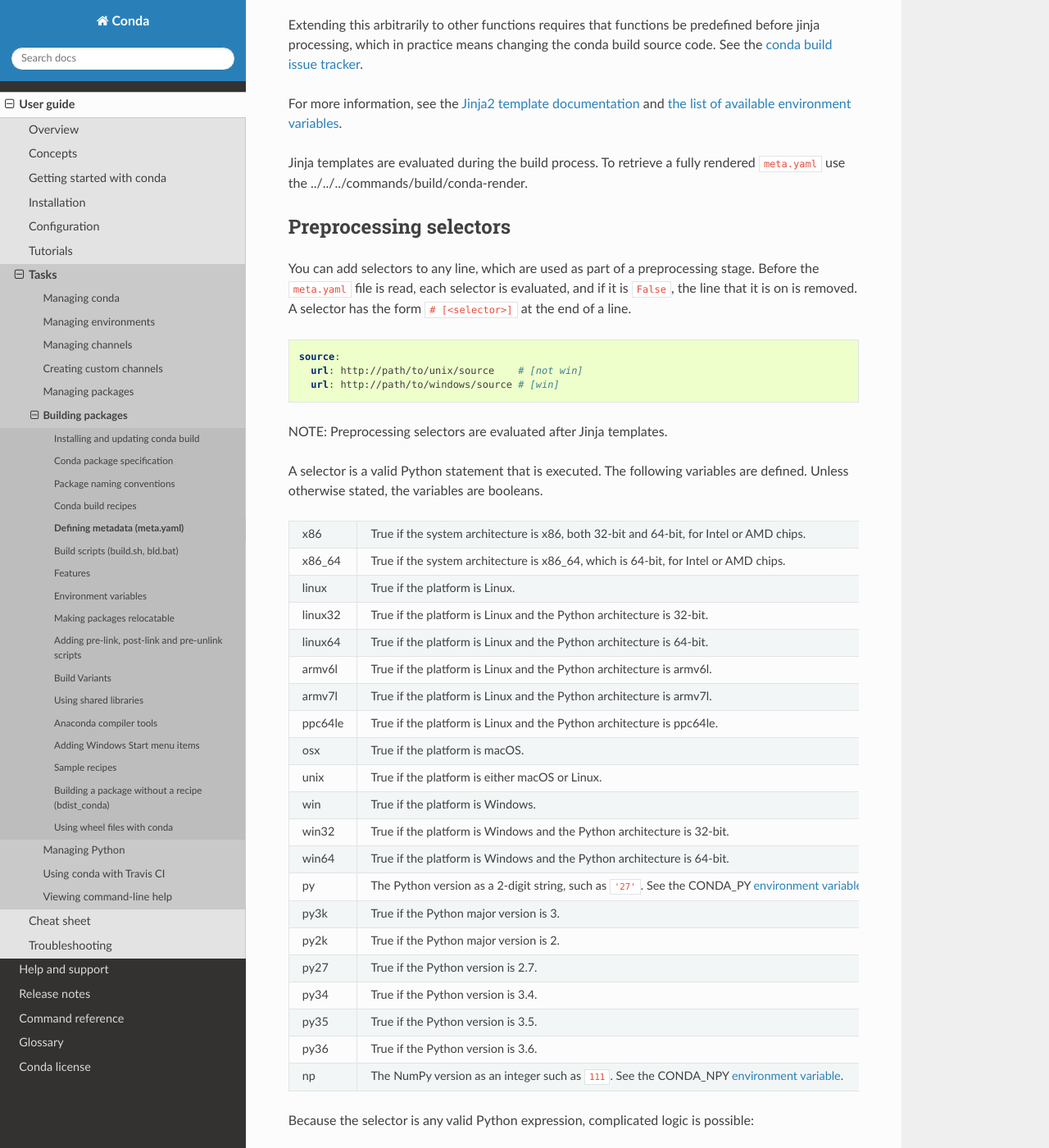
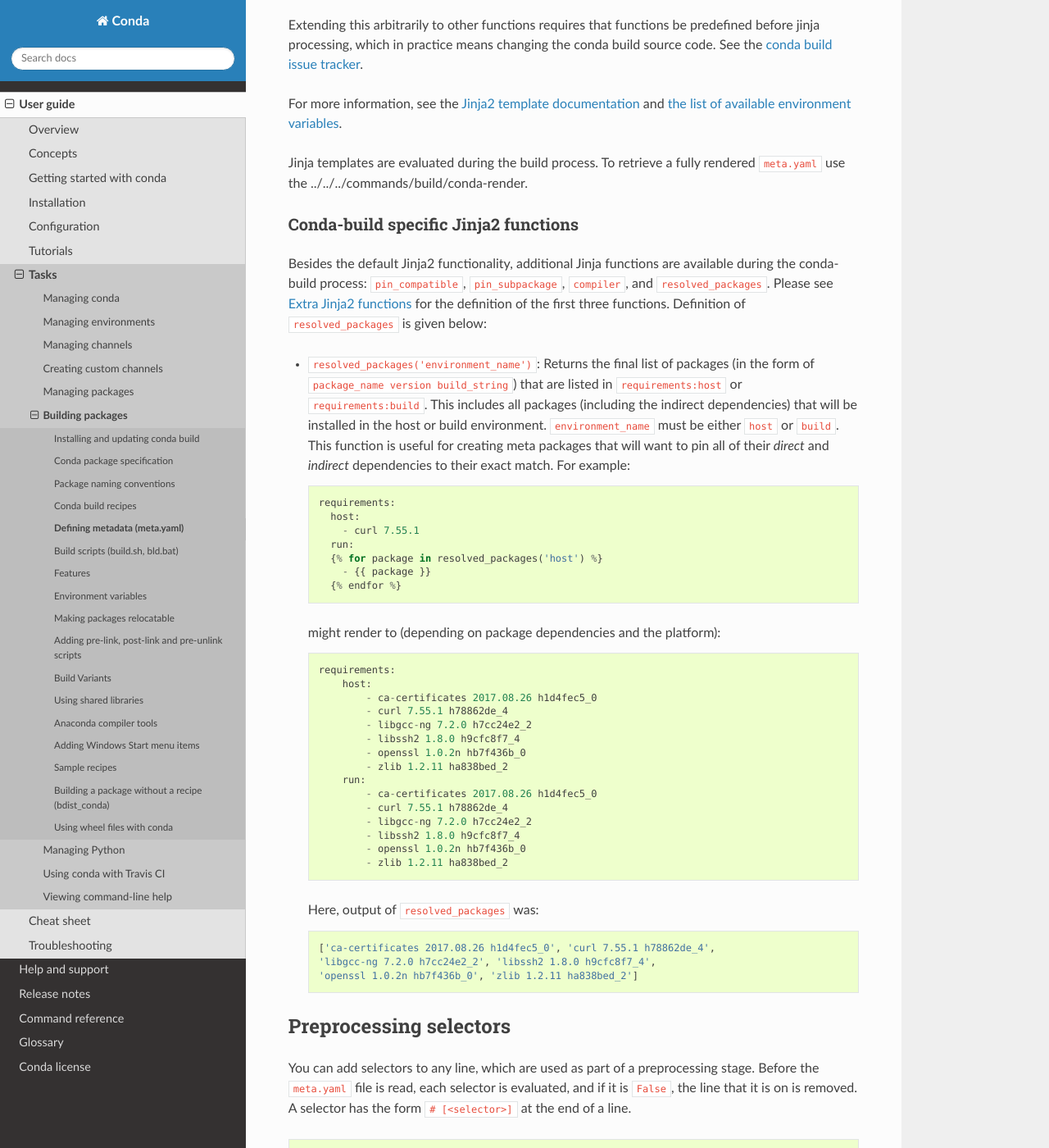
Before and after one commit to conda/conda-docs, a Sphinx documentation site: the page built from docs/source/user-guide/tasks/build-packages/define-metadata.rst, in a window 1280 px wide and 1400 px high, scrolled down 24057 px. Shown: the whole window at 82% size. Built offline with Sphinx 7.4.7 and the Read the Docs theme 2.0.0, drawn with Linux system fonts in a browser that asks for light colours.

Commit message:
Document the new resolved_packages jinja function

```diff
--- a/docs/source/user-guide/tasks/build-packages/define-metadata.rst
+++ b/docs/source/user-guide/tasks/build-packages/define-metadata.rst
@@ -1390,6 +1390,57 @@ Jinja templates are evaluated during the build process. To
 retrieve a fully rendered ``meta.yaml`` use the
 :doc:`../../../commands/build/conda-render`.
 
+.. _extra_jinja2_meta:
+
+Conda-build specific Jinja2 functions
+-------------------------------------
+
+Besides the default Jinja2 functionality, additional Jinja functions are
+available during the conda-build process: ``pin_compatible``,
+``pin_subpackage``, ``compiler``, and ``resolved_packages``. Please see
+:ref:`extra_jinja2` for the definition of the first three functions. Definition
+of ``resolved_packages`` is given below:
+
+* ``resolved_packages('environment_name')``: Returns the final list of packages
+  (in the form of ``package_name version build_string``) that are listed in
+  ``requirements:host`` or ``requirements:build``. This includes all packages
+  (including the indirect dependencies) that will be installed in the host or
+  build environment. ``environment_name`` must be either ``host`` or ``build``.
+  This function is useful for creating meta packages that will want to pin all
+  of their *direct* and *indirect* dependencies to their exact match. For
+  example::
+
+      requirements:
+        host:
+          - curl 7.55.1
+        run:
+        {% for package in resolved_packages('host') %}
+          - {{ package }}
+        {% endfor %}
+
+  might render to (depending on package dependencies and the platform)::
+
+      requirements:
+          host:
+              - ca-certificates 2017.08.26 h1d4fec5_0
+              - curl 7.55.1 h78862de_4
+              - libgcc-ng 7.2.0 h7cc24e2_2
+              - libssh2 1.8.0 h9cfc8f7_4
+              - openssl 1.0.2n hb7f436b_0
+              - zlib 1.2.11 ha838bed_2
+          run:
+              - ca-certificates 2017.08.26 h1d4fec5_0
+              - curl 7.55.1 h78862de_4
+              - libgcc-ng 7.2.0 h7cc24e2_2
+              - libssh2 1.8.0 h9cfc8f7_4
+              - openssl 1.0.2n hb7f436b_0
+              - zlib 1.2.11 ha838bed_2
+
+  Here, output of ``resolved_packages`` was::
+
+      ['ca-certificates 2017.08.26 h1d4fec5_0', 'curl 7.55.1 h78862de_4',
+      'libgcc-ng 7.2.0 h7cc24e2_2', 'libssh2 1.8.0 h9cfc8f7_4',
+      'openssl 1.0.2n hb7f436b_0', 'zlib 1.2.11 ha838bed_2']
 
 .. _preprocess-selectors:
 
```
